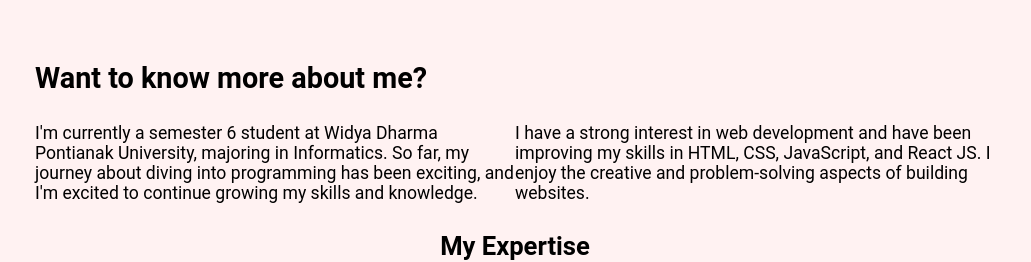
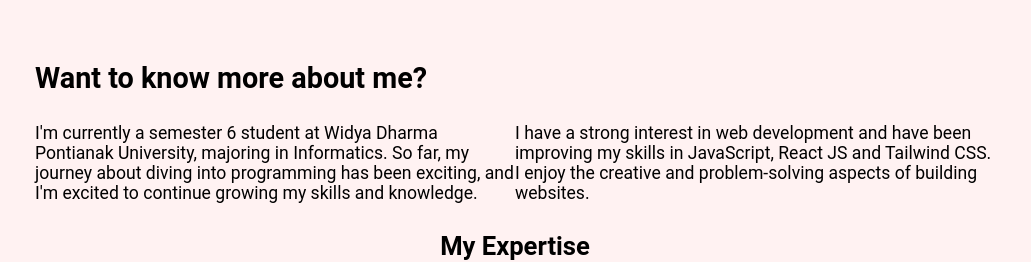
Before and after one commit to chailykevin/portofolio-react, a React (Vite) app: page / in a window 1280 px wide. Shown: the part 880-1142 px from the top of the page, without its empty margins (125-1156 px from the left). Built offline with nearby package versions, Linux system fonts and the light colour scheme.

Commit message:
Add new info

```diff
--- a/src/components/About/About.jsx
+++ b/src/components/About/About.jsx
@@ -14,7 +14,7 @@ export default function About() {
           </p>
           <p>
             I have a strong interest in web development and have been improving
-            my skills in HTML, CSS, JavaScript, and React JS. I enjoy the
+            my skills in JavaScript, React JS and Tailwind CSS. I enjoy the
             creative and problem-solving aspects of building websites.
           </p>
         </section>
```
